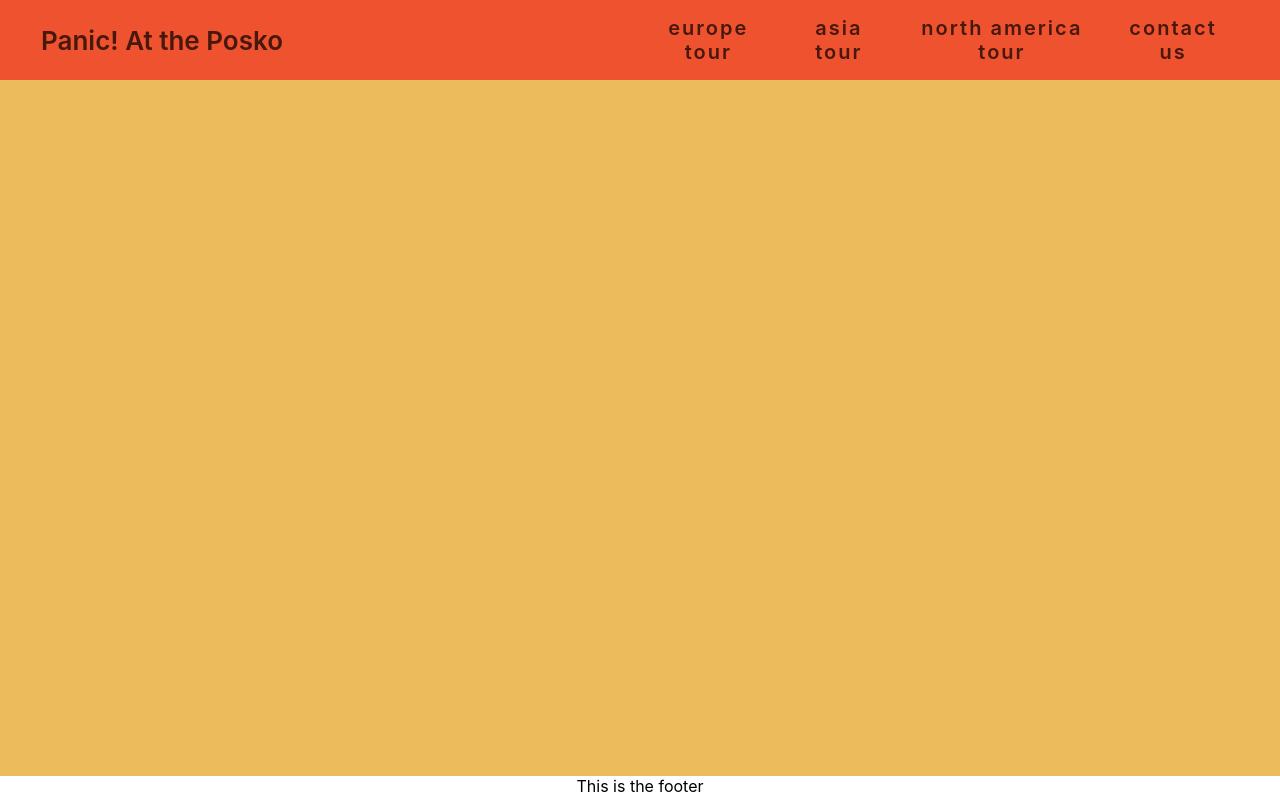
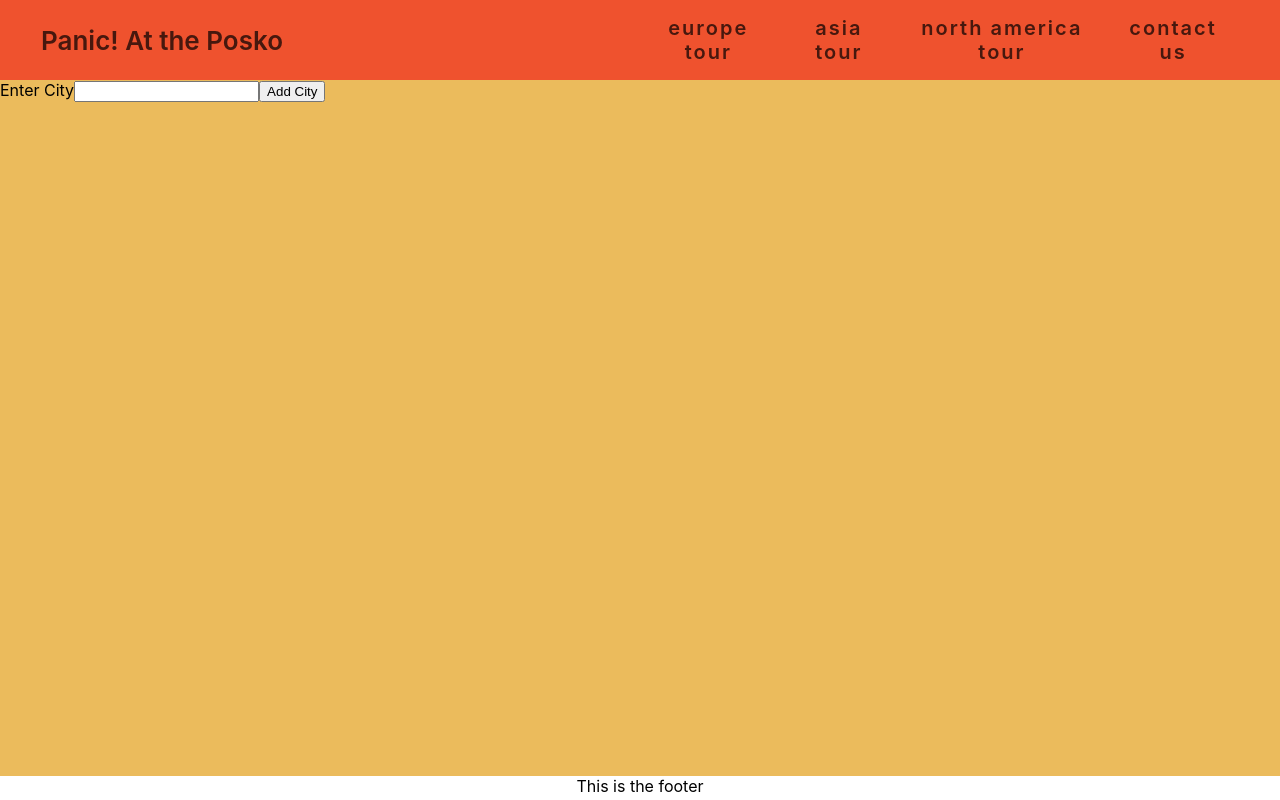
Before and after one commit to kenhardika/Test_React, a React (Create React App) app in the folder tour-tickets-web/: page / in a window 1280 px wide. Built offline with nearby package versions, Linux system fonts and the light colour scheme.

Commit message:
update test handle input and render list

```diff
--- a/tour-tickets-web/package.json
+++ b/tour-tickets-web/package.json
@@ -10,7 +10,8 @@
     "react": "^18.2.0",
     "react-dom": "^18.2.0",
     "react-router-dom": "^6.4.2",
-    "react-scripts": "5.0.1",
+    "react-scripts": "^2.1.3",
+    "uniqid": "^5.4.0",
     "web-vitals": "^2.1.4"
   },
   "scripts": {
--- /dev/null
+++ b/tour-tickets-web/src/CityList.js
@@ -0,0 +1,16 @@
+import React from 'react';
+
+function CityList(props) {
+    const {cities} = props;
+    return (
+        <ul>
+            {
+                cities.map((city)=>{
+                    return <li key={city.id}>{city.name}</li>
+                })
+            }
+        </ul>
+    );
+}
+
+export default CityList;
--- a/tour-tickets-web/src/HooksTest.js
+++ /dev/null
@@ -1,12 +0,0 @@
-import React from 'react';
-
-function HooksTest(props) {
-
-    return (
-        <div>
-
-        </div>
-    );
-}
-
-export default HooksTest;
--- a/tour-tickets-web/src/Main.js
+++ b/tour-tickets-web/src/Main.js
@@ -1,6 +1,6 @@
 /* eslint-disable no-useless-constructor */
 import React, {Component} from 'react';
-import HooksTest from './HooksTest';
+import TourPanel from './TourPanel';
 export class Main extends Component{
     constructor(props) {
         super(props);
@@ -14,7 +14,7 @@ export class Main extends Component{
         // console.log(onButtonClicked);
         return (
             <main className="App-main">
-                <HooksTest />
+                <TourPanel></TourPanel>
             </main>
         )
     }
--- /dev/null
+++ b/tour-tickets-web/src/TourPanel.js
@@ -0,0 +1,54 @@
+import React, { Component } from 'react';
+import uniqid from "uniqid";
+import CityList from './CityList';
+
+class TourPanel extends Component {
+    constructor(){
+        super();
+        this.state = {
+            city: { name: '', id: uniqid() },
+            cities: [],
+        };
+    }
+
+    handleChange = (e) => {
+        this.setState({
+            city: {
+                name: e.target.value,
+                id: this.state.city.id,
+            }
+        });
+    };
+
+    onSubmitTask = (e) => {
+        e.preventDefault();
+        this.setState({
+            cities: this.state.cities.concat(this.state.city),
+            city:{
+                name:'',
+                id: uniqid()
+                },
+        });
+    };
+
+    render() {
+        const {city, cities} = this.state;
+
+        return (
+            <div className='tourPanel'>
+                <form onSubmit={this.onSubmitTask}>
+                    <label htmlFor="cityInput">Enter City</label>
+                    <input
+                    onChange={this.handleChange}
+                    value={city.name}
+                    type="text"
+                    id='cityInput'/>
+                    <button type='submit'>Add City</button>
+                </form>
+                <CityList cities = {cities}/>
+            </div>
+        );
+    }
+}
+
+export default TourPanel;
```
Also changed, not shown: 1 other file (tests, documents, lock files or other folders).
